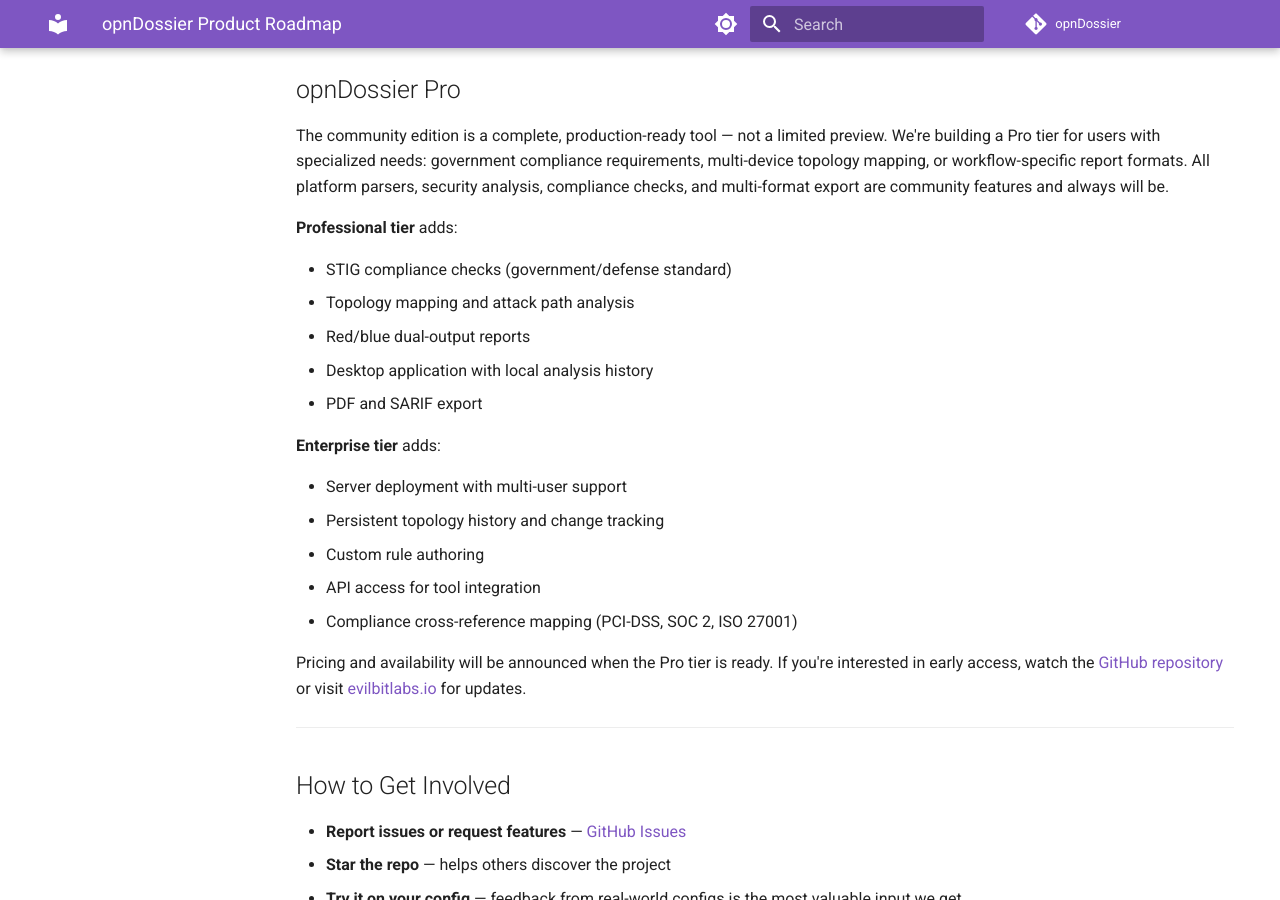
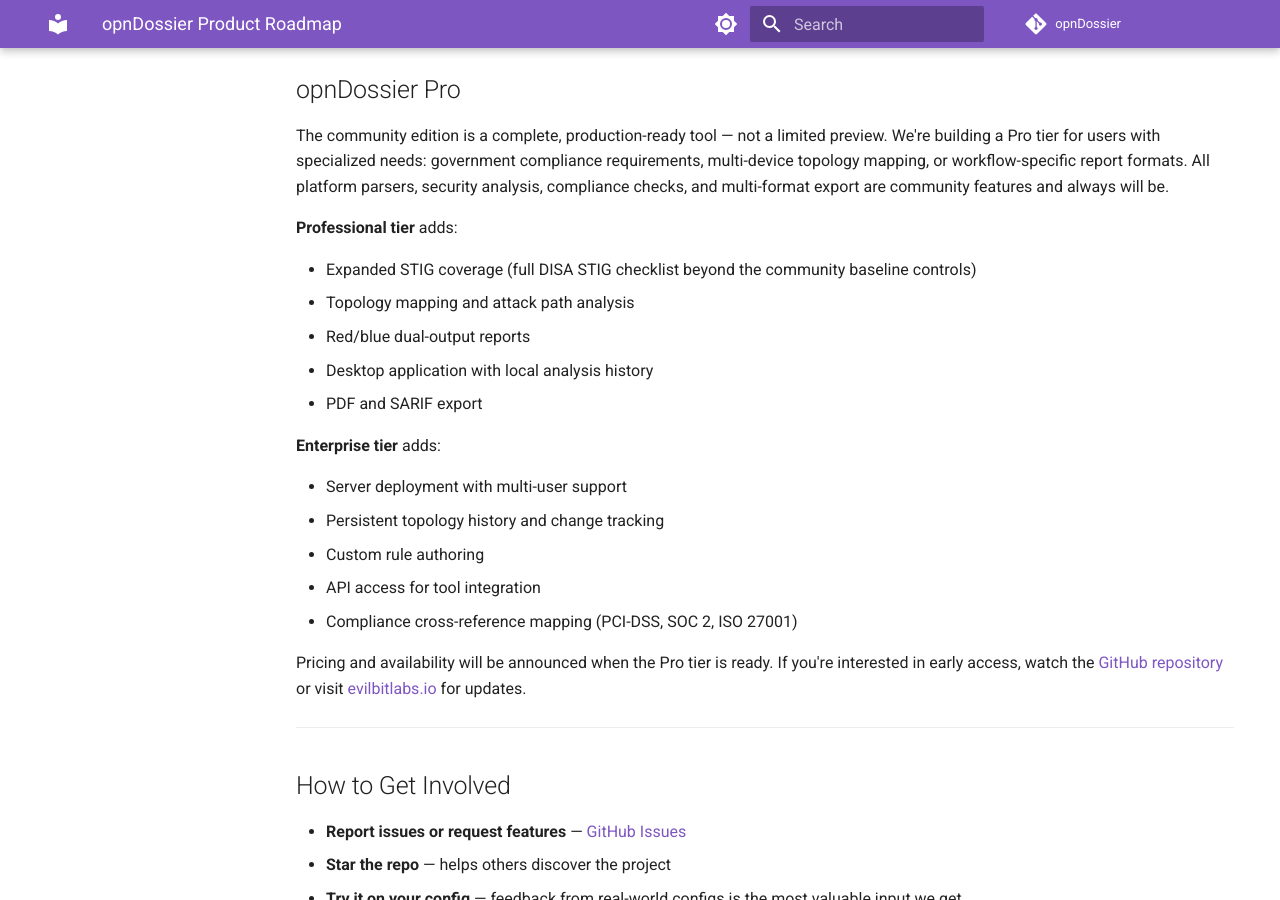
Before and after one commit to EvilBit-Labs/opnDossier, an MkDocs documentation site: the page built from docs/roadmap.md, in a window 1280 px wide and 900 px high, scrolled down 3126 px. Built offline with MkDocs 1.6.1 and Material for MkDocs 9.7.7, drawn with Linux system fonts in a browser that asks for light colours; comment, search, counter and statistics services are not loaded; the version menu is left out.

Commit message:
feat: expand STIG coverage in roadmap to include full DISA STIG checklist
Signed-off-by: UncleSp1d3r <unclesp1d3r@evilbitlabs.io>

```diff
--- a/docs/roadmap.md
+++ b/docs/roadmap.md
@@ -105,7 +105,7 @@
 
 **Professional tier** adds:
 
-- STIG compliance checks (government/defense standard)
+- Expanded STIG coverage (full DISA STIG checklist beyond the community baseline controls)
 - Topology mapping and attack path analysis
 - Red/blue dual-output reports
 - Desktop application with local analysis history
```
